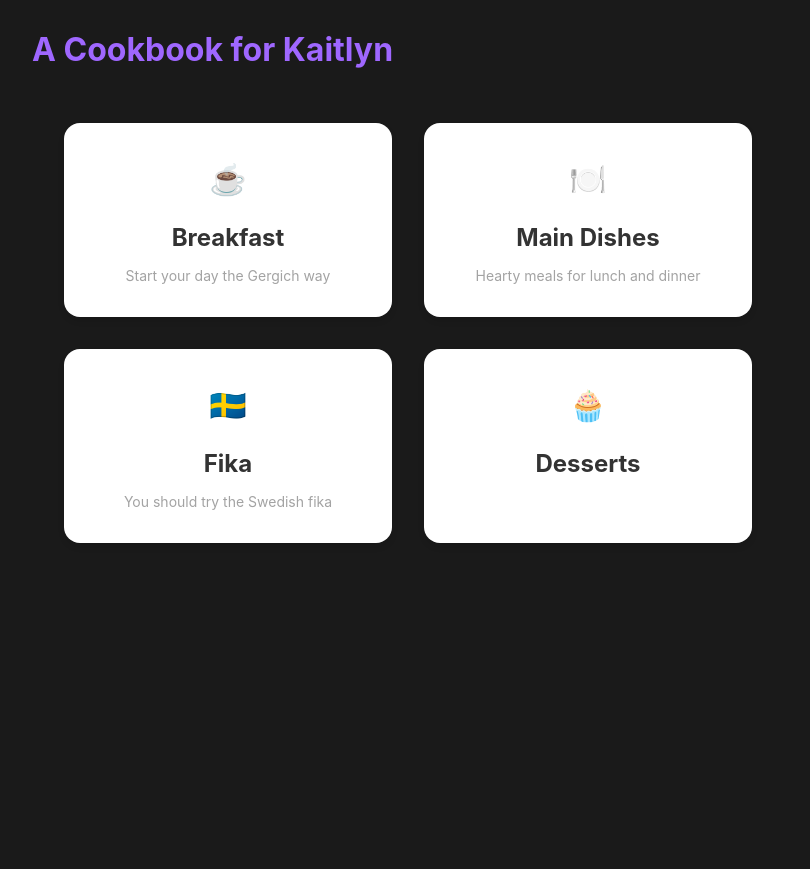
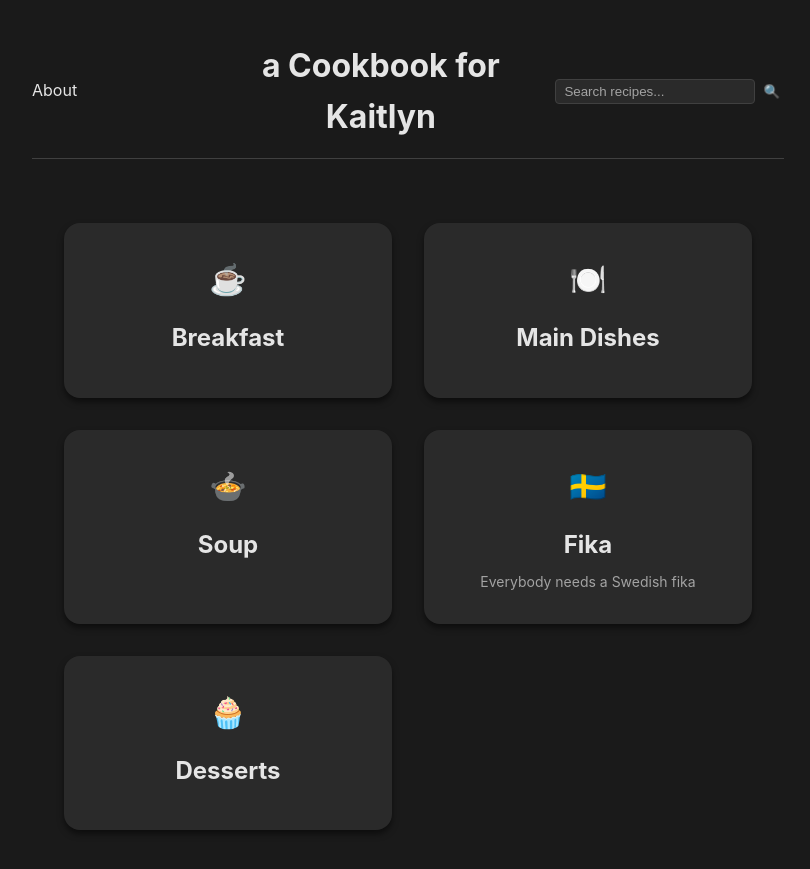
Before and after one commit to williamsca/recipes, a Jekyll site: the page built from index.md, in a window 1280 px wide. Shown: the top 869 px of the page, without its empty margins (232-1042 px from the left). Built offline with Jekyll 4.4.1, drawn with Linux system fonts in a browser that asks for light colours.

Commit message:
search bar

```diff
--- a/_config.yml
+++ b/_config.yml
@@ -1,4 +1,4 @@
-title: A Cookbook for Kaitlyn
+title: a Cookbook for Kaitlyn
 description: a collection of classic recipes from our family
 baseurl: "/recipes"
 url: "https://williamsca.github.io/recipes"
--- a/_layouts/default.html
+++ b/_layouts/default.html
@@ -9,8 +9,18 @@
 </head>
 
 <body>
+
     <header class="site-header">
-        <h1><a href="{{ '/' | relative_url }}">{{ site.title }}</a></h1>
+        <nav class="header-nav">
+            <a href="{{ '/about' | relative_url }}" class="nav-link">About</a>
+        </nav>
+        <h1 class="site-title"><a href="{{ '/' | relative_url }}">{{ site.title }}</a></h1>
+        <div class="search-container" style="position: relative;">
+            <input type="text" id="search-input" placeholder="Search recipes..." class="search-input">
+            <button type="button" class="search-button">
+                <span class="search-icon">🔍</span>
+            </button>
+        </div>
     </header>
 
     <main>
--- a/assets/css/main.scss
+++ b/assets/css/main.scss
@@ -47,6 +47,126 @@
     --spacing-md: 1rem;
     --spacing-lg: 1.5rem;
     --spacing-xl: 2rem;
+}
+
+/* Header styles */
+.site-header {
+    display: flex;
+    justify-content: space-between;
+    align-items: center;
+    padding: var(--spacing-md) 0;
+    margin-bottom: var(--spacing-xl);
+    border-bottom: 1px solid var(--color-border);
+}
+
+.header-nav {
+    flex: 1;
+}
+
+.nav-link {
+    color: var(--color-text);
+    text-decoration: none;
+    font-size: var(--text-base);
+    transition: color 0.2s ease;
+
+    &:hover {
+        color: var(--color-primary-light);
+    }
+}
+
+.site-title {
+    flex: 2;
+    text-align: center;
+    margin: 0;
+
+    a {
+        color: var(--color-text);
+        text-decoration: none;
+
+        &:hover {
+            color: var(--color-primary-light);
+        }
+    }
+}
+
+.search-container {
+    flex: 1;
+    display: flex;
+    justify-content: flex-end;
+    align-items: center;
+    gap: var(--spacing-xs);
+}
+
+.search-input {
+    background-color: var(--color-bg-secondary);
+    border: 1px solid var(--color-border);
+    border-radius: 4px;
+    padding: var(--spacing-xs) var(--spacing-sm);
+    color: var(--color-text);
+    width: 200px;
+
+    &::placeholder {
+        color: var(--color-text-muted);
+    }
+
+    &:focus {
+        outline: none;
+        border-color: var(--color-primary);
+    }
+}
+
+.search-button {
+    background: none;
+    border: none;
+    cursor: pointer;
+    padding: var(--spacing-xs);
+    color: var(--color-text);
+
+    &:hover {
+        color: var(--color-primary-light);
+    }
+}
+
+.search-results {
+    display: none;
+    position: absolute;
+    top: 100%;
+    right: 0;
+    width: 300px;
+    max-height: 400px;
+    overflow-y: auto;
+    background-color: var(--color-bg-secondary);
+    border: 1px solid var(--color-border);
+    border-radius: 4px;
+    box-shadow: var(--shadow-md);
+    z-index: 1000;
+    margin-top: var(--spacing-xs);
+}
+
+.search-result-item {
+    display: block;
+    padding: var(--spacing-sm) var(--spacing-md);
+    border-bottom: 1px solid var(--color-border);
+    text-decoration: none;
+
+    &:last-child {
+        border-bottom: none;
+    }
+
+    &:hover {
+        background-color: var(--color-bg);
+    }
+}
+
+.search-result-title {
+    color: var(--color-text);
+    font-weight: 500;
+    margin-bottom: var(--spacing-xs);
+}
+
+.search-result-meta {
+    color: var(--color-text-muted);
+    font-size: var(--text-sm);
 }
 
 /* Reset and base styles */
@@ -271,6 +391,33 @@ h1, h2, h3, h4, h5, h6 {
 /* Responsive styles */
 @media (max-width: 768px) {
 
+    /* Header styles */
+    .site-header {
+        flex-direction: column;
+        gap: var(--spacing-md);
+        padding: var(--spacing-md);
+    }
+
+    .header-nav {
+        width: 100%;
+        text-align: center;
+    }
+
+    .site-title {
+        width: 100%;
+        font-size: var(--text-xl);
+    }
+
+    .search-container {
+        width: 100%;
+        justify-content: center;
+    }
+
+    .search-input {
+        width: 100%;
+        max-width: 300px;
+    }
+
     /* Base styles */
     body {
         padding: 15px;
--- /dev/null
+++ b/assets/js/search.js
@@ -0,0 +1,64 @@
+document.addEventListener('DOMContentLoaded', function () {
+    const searchInput = document.getElementById('search-input');
+    const searchResults = document.createElement('div');
+    searchResults.className = 'search-results';
+    document.querySelector('.search-container').appendChild(searchResults);
+
+    let searchData = [];
+    let debounceTimeout;
+
+    // Fetch search index
+    fetch(window.location.pathname.includes('/recipes') ? '/recipes/search.json' : '/search.json')
+        .then(response => response.json())
+        .then(data => {
+            searchData = data;
+        })
+        .catch(error => console.error('Error loading search index:', error));
+
+    // Handle search input
+    searchInput.addEventListener('input', function () {
+        clearTimeout(debounceTimeout);
+        debounceTimeout = setTimeout(() => {
+            const query = this.value.toLowerCase().trim();
+
+            if (query.length < 2) {
+                searchResults.style.display = 'none';
+                return;
+            }
+
+            const results = searchData.filter(item => {
+                const titleMatch = item.title.toLowerCase().includes(query);
+                const categoryMatch = item.category.toLowerCase().includes(query);
+                const descriptionMatch = item.description && item.description.toLowerCase().includes(query);
+                return titleMatch || categoryMatch || descriptionMatch;
+            }).slice(0, 5); // Limit to 5 results
+
+            displayResults(results);
+        }, 300); // Debounce delay
+    });
+
+    // Hide results when clicking outside
+    document.addEventListener('click', function (e) {
+        if (!searchResults.contains(e.target) && e.target !== searchInput) {
+            searchResults.style.display = 'none';
+        }
+    });
+
+    function displayResults(results) {
+        if (results.length === 0) {
+            searchResults.style.display = 'none';
+            return;
+        }
+
+        searchResults.innerHTML = results.map(result => `
+            <a href="${result.url}" class="search-result-item">
+                <div class="search-result-title">${result.title}</div>
+                <div class="search-result-meta">
+                    ${result.category} • ${result.protein} protein
+                </div>
+            </a>
+        `).join('');
+
+        searchResults.style.display = 'block';
+    }
+});
--- a/index.md
+++ b/index.md
@@ -10,7 +10,7 @@ title: Our Family Recipes
     </div>
     <h2>Breakfast</h2>
     <div class="category-description">
-      Start your day the Gergich way
+
     </div>
   </a>
 
@@ -20,7 +20,17 @@ title: Our Family Recipes
     </div>
     <h2>Main Dishes</h2>
     <div class="category-description">
-      Hearty meals for lunch and dinner
+
+    </div>
+  </a>
+
+  <a href="{{ '/categories/soup' | relative_url }}" class="category-card soup">
+    <div class="category-icon">
+      🍲
+    </div>
+    <h2>Soup</h2>
+    <div class="category-description">
+
     </div>
   </a>
 
@@ -30,7 +40,7 @@ title: Our Family Recipes
     </div>
     <h2>Fika</h2>
     <div class="category-description">
-      You should try the Swedish fika
+      Everybody needs a Swedish fika
     </div>
   </a>
 
@@ -43,66 +53,7 @@ title: Our Family Recipes
 
     </div>
   </a>
+
+  <script src="{{ '/assets/js/search.js' | relative_url }}"></script>
+
 </div>
-
-<style>
-.category-grid {
-  display: grid;
-  grid-template-columns: repeat(auto-fit, minmax(280px, 1fr));
-  gap: 2rem;
-  padding: 2rem;
-}
-
-.category-card {
-  display: block;
-  background: white;
-  border-radius: 1rem;
-  padding: 2rem 1.5rem;
-  box-shadow: 0 4px 6px rgba(0, 0, 0, 0.1);
-  transition: transform 0.2s ease, box-shadow 0.2s ease;
-  text-decoration: none;
-  color: inherit;
-  text-align: center;
-}
-
-.category-card:hover {
-  transform: translateY(-4px);
-  box-shadow: 0 6px 12px rgba(0, 0, 0, 0.15);
-}
-
-.category-card:active {
-  transform: translateY(-2px);
-}
-
-.category-icon {
-  font-size: 3rem;
-  margin-bottom: 1rem;
-}
-
-.category-card h2 {
-  margin: 0 0 0.5rem 0;
-  color: #333;
-  font-size: 1.5rem;
-}
-
-.category-description {
-  color: #666;
-  font-size: 0.9rem;
-  line-height: 1.4;
-}
-
-@media (max-width: 768px) {
-  .category-grid {
-    padding: 1rem;
-    gap: 1rem;
-  }
-
-  .category-card {
-    padding: 1.5rem 1rem;
-  }
-
-  .category-icon {
-    font-size: 2.5rem;
-  }
-}
-</style>
--- /dev/null
+++ b/search.json
@@ -0,0 +1,14 @@
+---
+layout: null
+---
+[
+{% for recipe in site.recipes %}
+  {
+    "title": {{ recipe.title | jsonify}},
+    "category": {{ recipe.category | jsonify}},
+    "description": {{ recipe.description | jsonify}},
+    "url": {{ recipe.url | relative_url | jsonify}},
+    "protein": {{ recipe.protein | jsonify}}
+    }{% unless forloop.last %},{% endunless %}
+{% endfor %}
+]
```
Also changed, not shown: other parts of index.md (+1 -1 lines), _recipes/lasagna.md (+1 -1 lines), about.md (added, +4 -0 lines).
